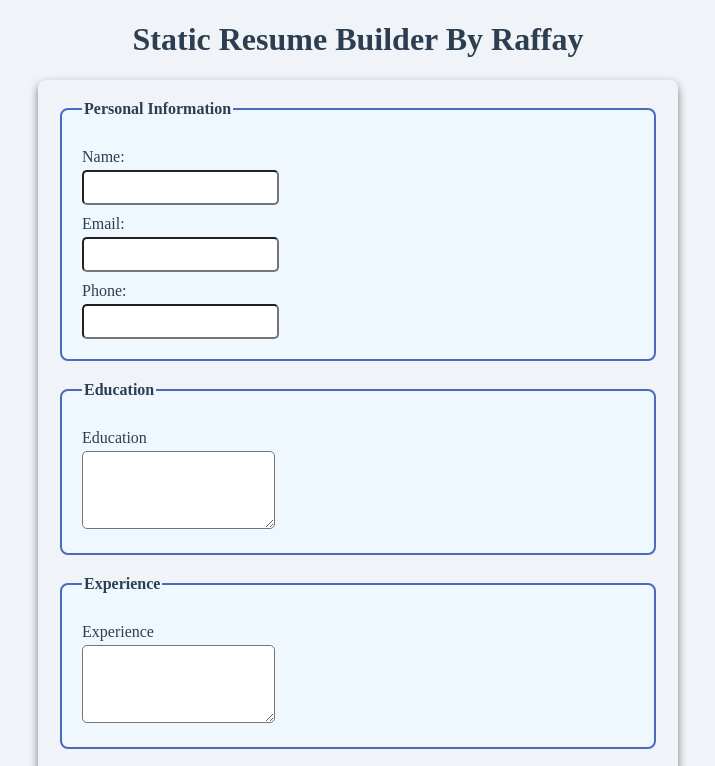
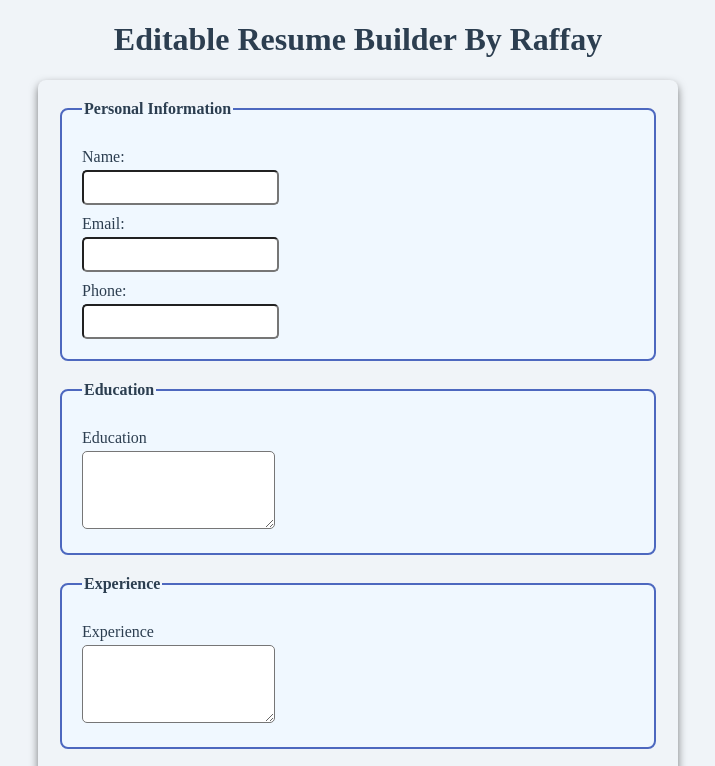
Before and after one commit to FRIDAYSavy123/Milestone4-Editable-resume-builder-by-Raffay, a plain HTML site: page index.html in a window 1280 px wide. Shown: the top 766 px of the page, without its empty margins (282-997 px from the left). Drawn offline with Linux system fonts and the light colour scheme.

Commit message:
Update index.html

```diff
--- a/index.html
+++ b/index.html
@@ -8,7 +8,7 @@
 
 </head>
 <body>
-    <h1>Static Resume Builder By Raffay</h1>
+    <h1>Editable Resume Builder By Raffay</h1>
     <form id="resumeForm">
      <fieldset>
       <legend>Personal Information</legend>
```
